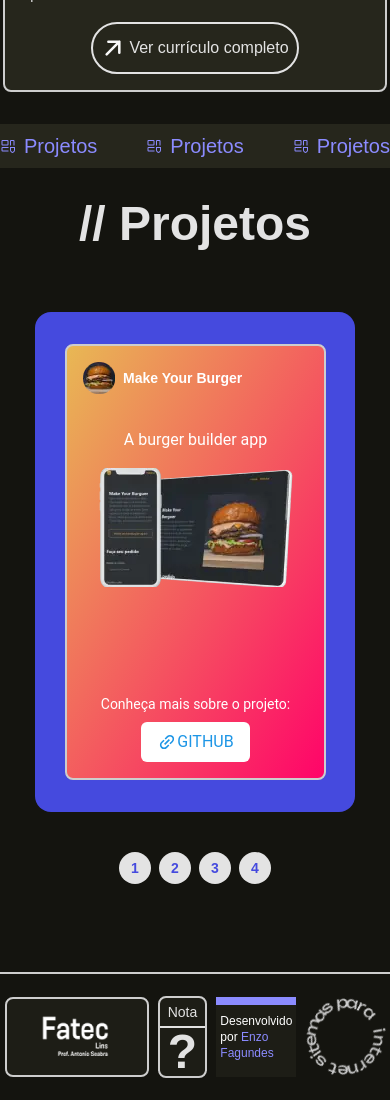
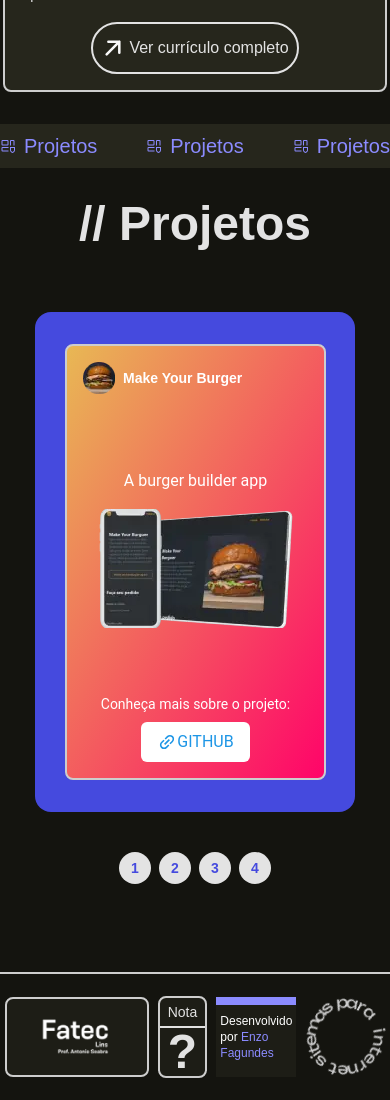
Before and after one commit to enzofagundz/portfolio, a Vue app: page / in a window 390 px wide. Shown: the part 1978-3078 px from the top of the page. Built offline with nearby package versions, Linux system fonts and the light colour scheme.

Commit message:
responsive images properties

```diff
--- a/src/components/FooterComponent.vue
+++ b/src/components/FooterComponent.vue
@@ -6,7 +6,7 @@
     <footer>
         <div id="footer-container">
             <div>
-                <img src="../../public/img/logo-fateclins.webp" alt="Logo da Fatec Lins" class="fatec">
+                <img src="../../public/img/logo-fateclins.webp" alt="Logo da Fatec Lins" class="fatec" width="">
             </div>
             <div>
                 <div>
@@ -80,6 +80,6 @@ footer {
 }
 
 .fatec {
-    @apply w-[89px] h-[42px]
+    @apply w-full h-auto
 }
 </style>
--- a/src/components/ProjectsComponent.vue
+++ b/src/components/ProjectsComponent.vue
@@ -94,7 +94,7 @@ h1 {
 }
 
 .carousel-item article figure {
-    @apply w-[200px] h-[200px]
+    @apply w-[200px]
 }
 
 .carousel-item>header>figure>img {
```
